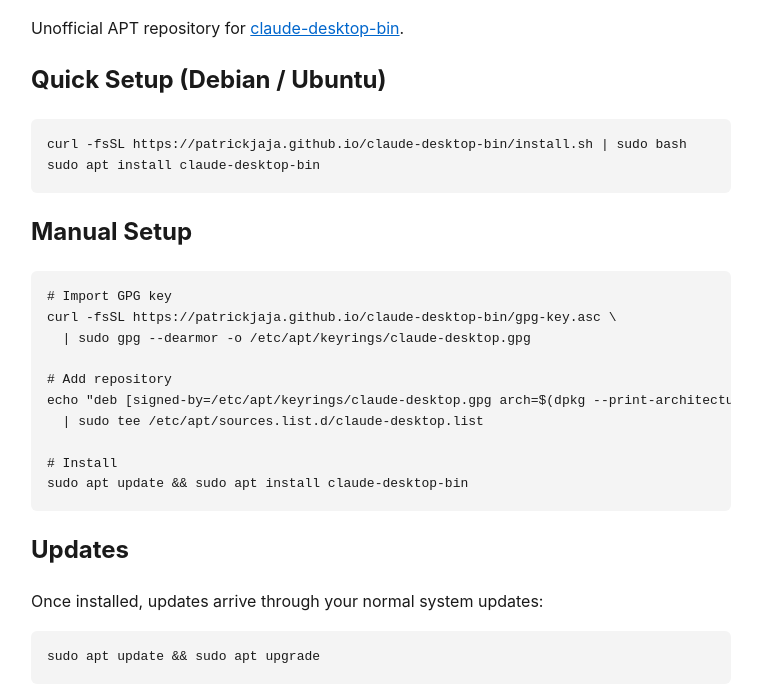
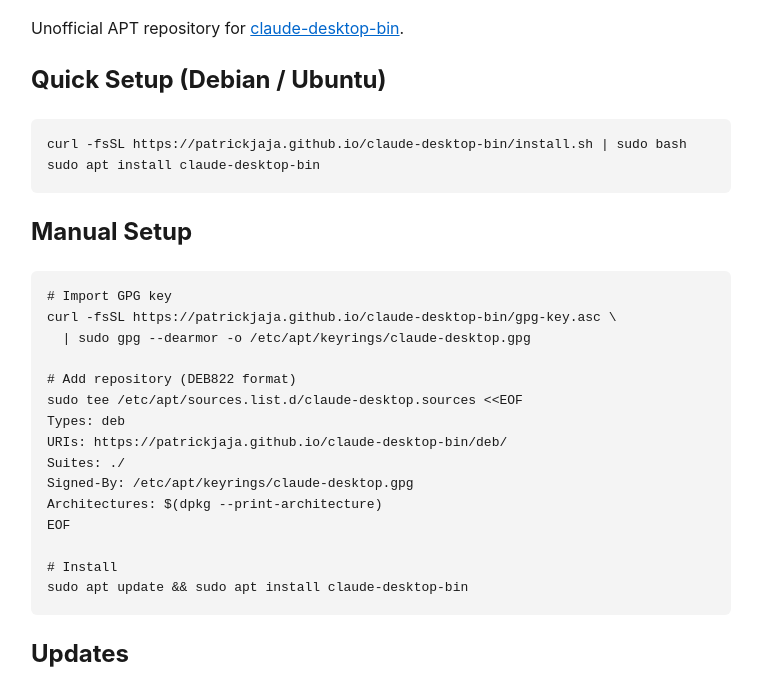
Before and after one commit to patrickjaja/claude-desktop-bin, a plain HTML site: page packaging/apt/index.html in a window 1280 px wide. Shown: the part 99-789 px from the top of the page, without its empty margins (259-1021 px from the left). Drawn offline with Linux system fonts and the light colour scheme.

Commit message:
Switch APT repo config to DEB822 format (#101)
install.sh now creates claude-desktop.sources (DEB822 stanza) instead
of claude-desktop.list (one-line format). Re-running the script removes
the old .list file to prevent duplicate entries. Manual setup docs in
index.html updated to match.

Compatible with all supported distros (Debian 11+, Ubuntu 22.04+) -
DEB822 has been supported since APT 1.1.

```diff
--- a/packaging/apt/index.html
+++ b/packaging/apt/index.html
@@ -26,9 +26,14 @@
 curl -fsSL https://patrickjaja.github.io/claude-desktop-bin/gpg-key.asc \
   | sudo gpg --dearmor -o /etc/apt/keyrings/claude-desktop.gpg
 
-# Add repository
-echo "deb [signed-by=/etc/apt/keyrings/claude-desktop.gpg arch=$(dpkg --print-architecture)] https://patrickjaja.github.io/claude-desktop-bin/deb/ ./" \
-  | sudo tee /etc/apt/sources.list.d/claude-desktop.list
+# Add repository (DEB822 format)
+sudo tee /etc/apt/sources.list.d/claude-desktop.sources &lt;&lt;EOF
+Types: deb
+URIs: https://patrickjaja.github.io/claude-desktop-bin/deb/
+Suites: ./
+Signed-By: /etc/apt/keyrings/claude-desktop.gpg
+Architectures: $(dpkg --print-architecture)
+EOF
 
 # Install
 sudo apt update &amp;&amp; sudo apt install claude-desktop-bin</pre>
```
Also changed, not shown: 2 other files.
